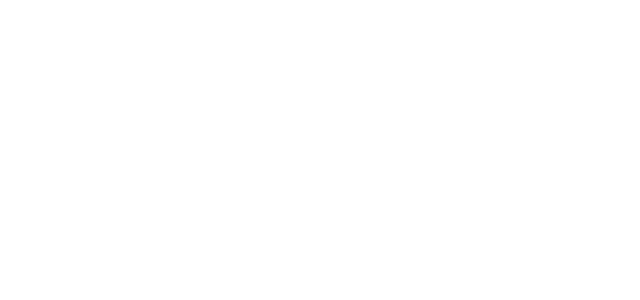
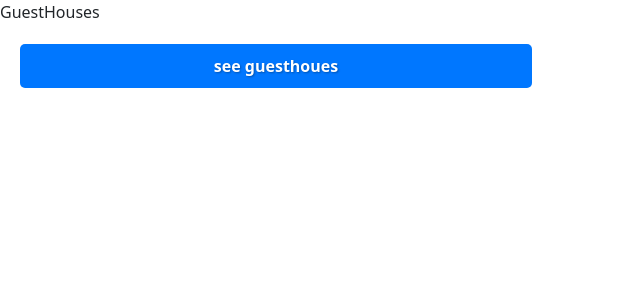
Before and after one commit to viizion-03/GuestVista, a React (Create React App) app: page /view-guesthouses in a window 1280 px wide. Before the commit this address had no page. Shown: the top 300 px of the page, without its empty margins (0-640 px from the left). Built offline with nearby package versions, Linux system fonts and the light colour scheme.

Commit message:
boiler plate pages

```diff
--- a/src/components/Content.jsx
+++ b/src/components/Content.jsx
@@ -6,13 +6,23 @@ import direct from "./pictures/direct.jpeg";
 import zenzo from "./pictures/zenzo.jpeg";
 import thato from "./pictures/thato.jpeg";
 import tshephang from "./pictures/tshephang.jpeg";
+import { useNavigate } from "react-router-dom";
 
 
 
 function Content (){
+
+  const navigate = useNavigate()
+
+  function seeGuestHouses(){
+    navigate("/view-guesthouses");
+  }
+
     return(
 
         <div>
+
+<button onClick={seeGuestHouses} >see all guest houses</button>
       <section className="my-5" id="about">
         <div className="container">
         <div class="row">
--- a/src/index.js
+++ b/src/index.js
@@ -10,6 +10,8 @@ import DashboardOverview from './Dashboard/DashboardOverview'
 import GuestHouses from './Dashboard/GuestHouses'
 import Bookings from './Dashboard/Bookings'
 import MySideNav from './MySideNav';
+import GuestHouseDetails from './pages/GuestHouseDetails';
+import GuestHousesList from "./pages/GuestHousesList";
 
 
 const root = ReactDOM.createRoot(document.getElementById('root'));
@@ -22,7 +24,8 @@ root.render(
     <Route path='/dashboard-overview' element={<DashboardOverview/>}/>
     <Route path='/guest-houses' element={<GuestHouses/>}/>
     <Route path='/bookings' element={<Bookings/>}/>
-
+    <Route path='/view-guesthouses' element ={<GuestHousesList/>} />
+    <Route path='/guesthouse' element = {<GuestHouseDetails/>} />
 
   </Routes>
  </Router>
--- /dev/null
+++ b/src/pages/GuestHouseDetails.jsx
@@ -0,0 +1,9 @@
+import React from 'react'
+
+const GuestHouseDetails = () => {
+  return (
+    <div>GuestHouseDetails</div>
+  )
+}
+
+export default GuestHouseDetails
--- /dev/null
+++ b/src/pages/GuestHousesList.jsx
@@ -0,0 +1,20 @@
+import React from 'react'
+import { useNavigate } from 'react-router-dom';
+
+const GuestHousesList = () => {
+
+  const navigate = useNavigate()
+
+  function seeGuestHouses(){
+    navigate('/guesthouse')
+  }
+
+
+  return (
+<>
+    <div>GuestHouses</div>
+    <button onClick={seeGuestHouses}>see guesthoues</button>
+</>
+  )}
+
+export default GuestHousesList
```
